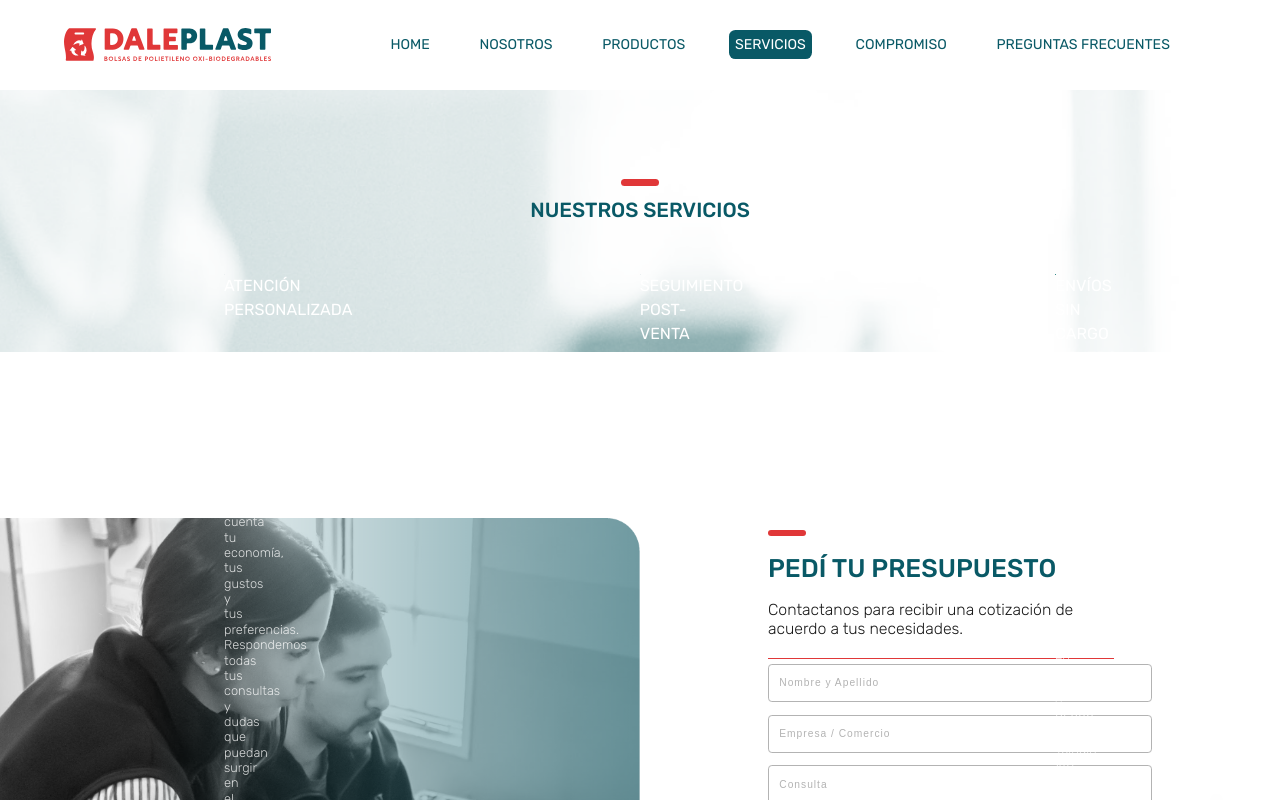
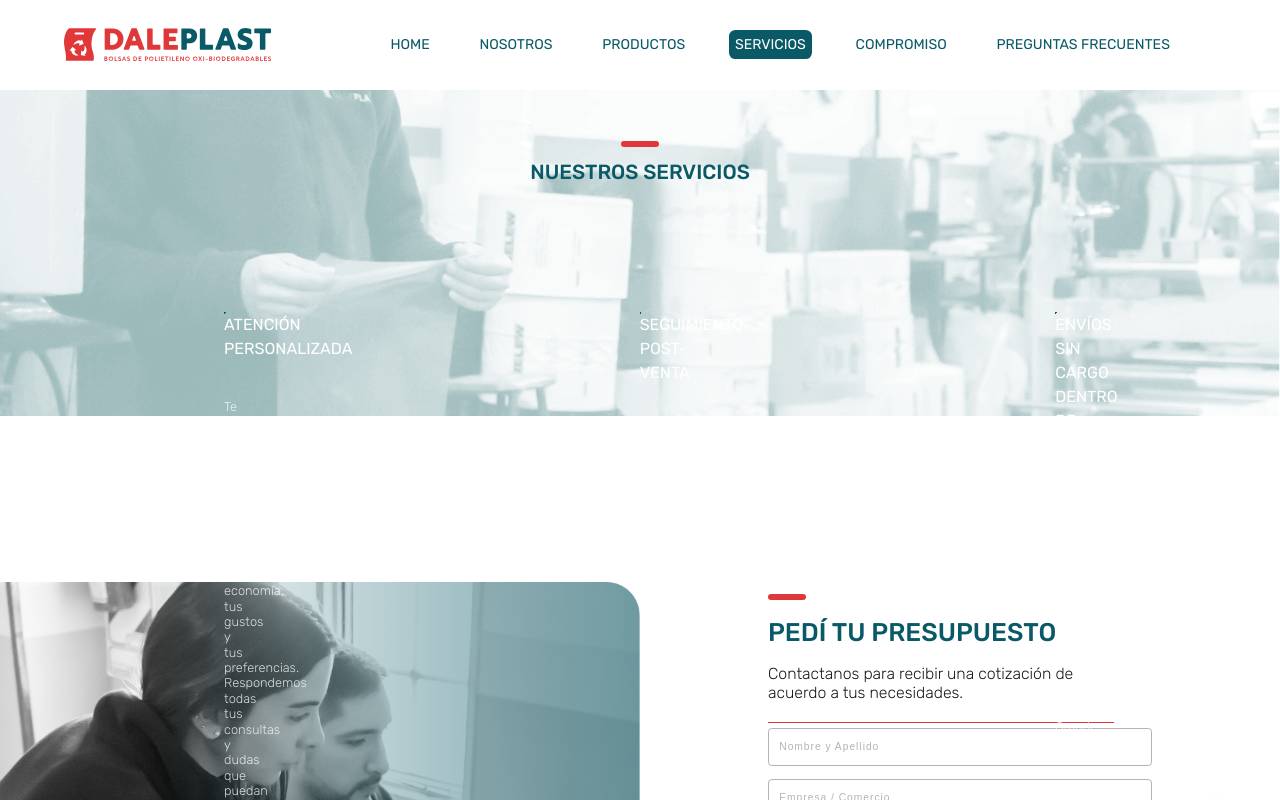
Before and after one commit to materadiego/daleplast, a React (Create React App) app in the folder daleplast/: page /Servicios in a window 1280 px wide. Shown: the top 800 px of the page. Built offline with nearby package versions, Linux system fonts and the light colour scheme.

Commit message:
correcciones terminadas

```diff
--- a/daleplast/src/Components/Chat/Chat.jsx
+++ b/daleplast/src/Components/Chat/Chat.jsx
@@ -1,12 +1,22 @@
 import React from "react";
-
+import { useState } from "react";
+import CloseChat from "../../utils/images/navbar-x.png";
 const Chat = () => {
+  const [closeChat, setCloseChat] = useState(false);
+  const toggleCloseChat = () => {
+    setCloseChat(!closeChat);
+  };
   return (
-    <div className="Chat">
+    <div className={`Chat ${closeChat ? "chatIsActive" : ""}`}>
+      <div className="Chat__Close" onClick={toggleCloseChat}>
+        <img src={CloseChat} alt="close"></img>
+      </div>
       <a
         style={{ textDecoration: "inherit" }}
         className="Chat__Link"
-        href="#Chat"
+        href="https://wa.me/2964503046"
+        target="_blank"
+        rel="noreferrer"
       >
         <p className="Chat__Link--Text">¡CONSULTANOS POR WHATSAPP!</p>
         <div className="Chat__Link--Image"></div>
--- a/daleplast/src/Components/Chat/Chat.scss
+++ b/daleplast/src/Components/Chat/Chat.scss
@@ -10,9 +10,13 @@
   opacity: 0;
   will-change: opacity;
   animation: loadAnimation 0.5s ease-in-out 2.5s 1 normal forwards;
+  &__Close {
+    display: none;
+  }
   &__Link {
     width: 100%;
     height: 100%;
+
     &--Text {
       display: none;
     }
@@ -39,6 +43,27 @@
     will-change: box-shadow;
     background-color: $color-variacion3;
     transition: $animation-transition;
+    &__Close {
+      position: absolute;
+      z-index: 5;
+      right: 0.3vw;
+      top: 0.3vw;
+      display: flex;
+      width: 1.1vw;
+      height: 1.1vw;
+      & img {
+        width: 100%;
+        height: 100%;
+        cursor: pointer;
+        will-change: filter;
+        transition: 0.1s;
+      }
+      &:hover img {
+        filter: brightness(0) saturate(100%) invert(41%) sepia(77%)
+          saturate(4780%) hue-rotate(338deg) brightness(89%) contrast(98%);
+      }
+    }
+
     &__Link {
       text-decoration: none;
       display: flex;
@@ -63,4 +88,8 @@
       box-shadow: 0 2px 10px 0 rgba(0, 0, 0, 0.4);
     }
   }
+
+  .chatIsActive {
+    display: none;
+  }
 }
--- a/daleplast/src/Components/Contact/Contact.jsx
+++ b/daleplast/src/Components/Contact/Contact.jsx
@@ -22,7 +22,7 @@ const Contact = () => {
   const enviarDatos = (event) => {
     event.preventDefault();
 
-    fetch("https://formsubmit.co/ajax/noguessofia@gmail.com", {
+    fetch("https://formsubmit.co/ajax/administracion@daleplast.com.ar", {
       method: "post",
       body: new FormData(event.target),
     })
@@ -53,7 +53,7 @@ const Contact = () => {
         </p>
         <Link
           className="Contact-Container__Link"
-          to={"/Productos"}
+          to={"/Catalogo"}
           style={{ textDecoration: "inherit" }}
         >
           VER REFERENCIA DE MODELOS
--- a/daleplast/src/Components/HomeEnvironment/_HomeEnvironments.scss
+++ b/daleplast/src/Components/HomeEnvironment/_HomeEnvironments.scss
@@ -67,9 +67,13 @@
   display: none;
 }
 
+.Environment-Container__DesktopButton {
+  display: none;
+}
+
 @media screen and (min-width: 1200px) {
   .Environment {
-    padding: 6vw 0 11vw;
+    padding: 6vw 0;
     position: relative;
   }
 
@@ -100,7 +104,7 @@
       border-radius: 0;
       border-top-left-radius: 2vw;
       border-bottom-right-radius: 2vw;
-      margin: 1vw 0 0;
+      margin: 1vw 0 4vw;
       z-index: 2;
       background-color: $color-claro;
       padding: 0;
@@ -148,7 +152,7 @@
   }
 
   .Environment-FinalLineContainer {
-    height: 30vw;
+    height: 32vw;
     z-index: 1;
     width: 100%;
     bottom: 0;
@@ -160,7 +164,7 @@
       display: flex;
       width: 500vw;
       height: 500vw;
-      bottom: 23vw;
+      bottom: 25vw;
       position: absolute;
       margin-left: -200vw;
       border-radius: 100%;
@@ -168,4 +172,20 @@
       border: 1vw solid $color-variacion5;
     }
   }
+
+  .Environment-Container__DesktopButton {
+    width: 100%;
+    position: relative;
+    z-index: 2;
+    display: flex;
+    justify-content: center;
+    align-items: center;
+    &--Button {
+      display: flex;
+      justify-content: center;
+      align-items: center;
+      width: 13vw;
+      @include button;
+    }
+  }
 }
--- a/daleplast/src/Components/HomeServices/HomeServices.jsx
+++ b/daleplast/src/Components/HomeServices/HomeServices.jsx
@@ -14,6 +14,8 @@ const HomeServices = () => {
         <div className="Services-Subcontainer">
           {/* BOX 1 */}
           <div className="Services-Subcontainer__Box">
+            <div className="Services-Subcontainer__Box--TopBox Services-TopBox-Left"></div>
+            <div className="Services-Subcontainer__Box--TopBox Services-TopBox-Right"></div>
             <div className="Services-Subcontainer__Box--Image Services-Image">
               {" "}
               <img src={servicesIcon1} className="Services-Icon" alt=""></img>
@@ -33,6 +35,8 @@ const HomeServices = () => {
           </div>
           {/* BOX 2 */}
           <div className="Services-Subcontainer__Box">
+            <div className="Services-Subcontainer__Box--TopBox Services-TopBox-Left"></div>
+            <div className="Services-Subcontainer__Box--TopBox Services-TopBox-Right"></div>
             <div className="Services-Subcontainer__Box--Image">
               <img src={servicesIcon2} className="Services-Icon" alt=""></img>
             </div>
@@ -51,6 +55,8 @@ const HomeServices = () => {
           </div>
           {/* BOX 3 */}
           <div className="Services-Subcontainer__Box">
+            <div className="Services-Subcontainer__Box--TopBox Services-TopBox-Left"></div>
+            <div className="Services-Subcontainer__Box--TopBox Services-TopBox-Right"></div>
             <div className="Services-Subcontainer__Box--Image">
               <img src={servicesIcon3} className="Services-Icon" alt=""></img>
             </div>
--- a/daleplast/src/Components/HomeServices/_HomeServices.scss
+++ b/daleplast/src/Components/HomeServices/_HomeServices.scss
@@ -1,5 +1,5 @@
 .Services {
-  padding: 0 0 10vw;
+  padding: 0;
   background-image: url(../../utils/images/services-bg.png);
   background-size: 160%;
   background-repeat: no-repeat;
@@ -19,30 +19,41 @@
 }
 
 .Services-Subcontainer {
+  padding-top: 6vw;
   &__Box {
     width: 80vw;
-    height: 70vw;
-    border-radius: 4vw;
-    margin: 6vw 0;
+    height: 60vw;
+    border-bottom-left-radius: 4vw;
+    border-bottom-right-radius: 4vw;
+    position: relative;
+    margin: 6vw 0 15vw;
     display: flex;
     flex-direction: column;
     align-items: center;
-    background-color: $color-variacion3;
+    background-color: $color-variacion5;
+    &--TopBox {
+      position: absolute;
+      display: flex;
+      width: 25vw;
+      top: -9.8vw;
+      height: 10vw;
+      background-color: $color-variacion5;
+    }
     &--Image {
       width: 30vw;
       height: 14vw;
-      margin-top: -4vw;
-      border-radius: 2.5vw;
+      margin-top: -14vw;
+
       display: flex;
       justify-content: center;
       align-items: center;
-      background-color: #ecf1f2;
+      background-color: transparent;
     }
     &--Arrow {
       width: 4vw;
       height: 4vw;
       margin: 4vw 0;
-      background-image: url(../../utils/images/services-arrowa.svg);
+      background-image: url(../../utils/images/services-arrow.svg);
       background-size: 100%;
       background-position: center;
       background-repeat: no-repeat;
@@ -66,10 +77,20 @@
   }
 }
 
+.Services-TopBox-Left {
+  left: 0;
+  border-top-left-radius: 2.5vw;
+}
+
+.Services-TopBox-Right {
+  right: 0;
+  border-top-right-radius: 2.5vw;
+}
+
 .Services-Icon {
-  filter: brightness(0) saturate(100%) invert(52%) sepia(12%) saturate(1883%)
-    hue-rotate(130deg) brightness(88%) contrast(84%);
   width: 40%;
+  filter: brightness(0) saturate(100%) invert(24%) sepia(16%) saturate(4441%)
+    hue-rotate(153deg) brightness(97%) contrast(93%);
 }
 
 .Services-Box-Title-Desktop {
@@ -79,7 +100,8 @@
 @media screen and (min-width: 1200px) {
   .Services {
     background-size: 100%;
-    padding: 6vw 0;
+    padding: 3vw 0 0;
+    background-image: url(../../utils/images/services-desktop-bg.png);
   }
 
   .Services-Container {
@@ -92,20 +114,36 @@
 
   .Services-Subcontainer {
     width: 100%;
+    padding: 0;
+    margin: 6vw 0 8vw;
+
     display: flex;
     align-items: center;
     justify-content: space-between;
     &__Box {
       width: 20vw;
-      height: 23vw;
-      border-radius: 1.2vw;
+      height: 18.5vw;
+      margin: 0;
+      border-bottom-left-radius: 1.2vw;
+      border-bottom-right-radius: 1.2vw;
       will-change: background-color;
       transition: $animation-transition;
+      background-color: $color-variacion3;
+      &--TopBox {
+        width: 4.5vw;
+        top: -3.6vw;
+        height: 3.8vw;
+        will-change: background-color;
+        transition: $animation-transition;
+        background-color: $color-variacion3;
+      }
       &--Image {
         width: 13vw;
         border-radius: 0.4vw;
         height: 6vw;
-        margin: -2vw 0 0;
+        margin: -6vw 0 0;
+        border-radius: 0;
+
         transition: $animation-transition;
       }
       &--Arrow {
@@ -113,6 +151,8 @@
         height: 1vw;
         margin: 1vw 0;
         will-change: background-image;
+        background-image: url(../../utils/images/services-arrowa.svg);
+
         transition: $animation-transition;
       }
       &--Title {
@@ -129,11 +169,19 @@
           background-image: url(../../utils/images/services-arrow.svg);
         }
         & .Services-Icon {
-          filter: brightness(0) saturate(100%) invert(24%) sepia(16%)
-            saturate(4441%) hue-rotate(153deg) brightness(97%) contrast(93%);
+          filter: brightness(0) saturate(100%) invert(25%) sepia(37%)
+            saturate(1119%) hue-rotate(141deg) brightness(99%) contrast(93%);
+        }
+        & .Services-Subcontainer__Box--TopBox {
+          background-color: $color-variacion5;
         }
       }
     }
+  }
+
+  .Services-Icon {
+    filter: brightness(0) saturate(100%) invert(46%) sepia(92%) saturate(288%)
+      hue-rotate(130deg) brightness(86%) contrast(82%);
   }
 
   .Services-Box-Title-Mobile {
```
Also changed, not shown: daleplast/src/Components/HomeEnvironment/HomeEnvironment.jsx (+27 -5 lines), daleplast/src/utils/images/services-desktop-bg.png (added).
